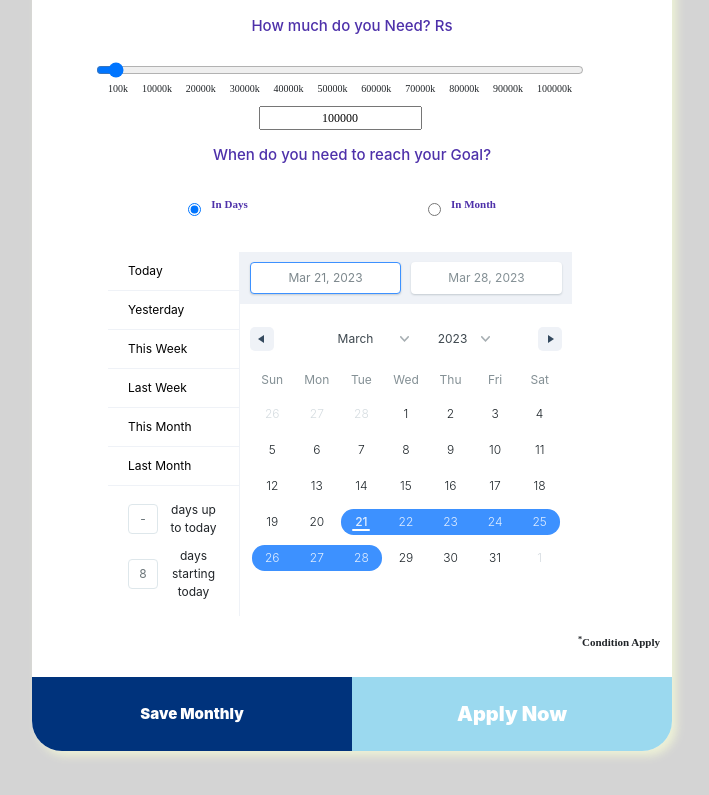
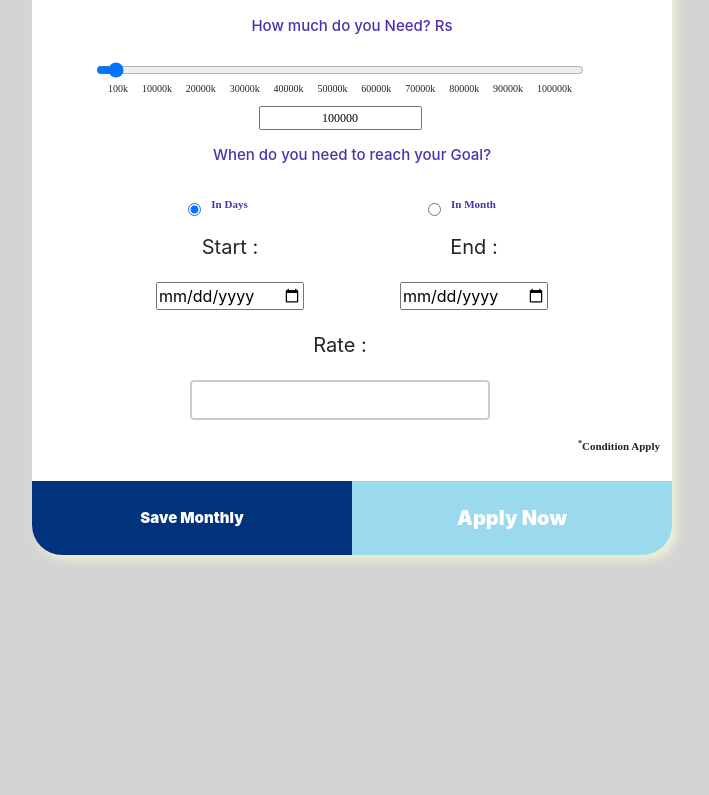
Before and after one commit to Janithchathusha22/Bnewcal, a React (Create React App) app: page / in a window 1280 px wide. Shown: the part 866-1661 px from the top of the page, without its empty margins (288-997 px from the left). After the commit the page ends 1521 px from the top, so only its background shows below. Built offline with nearby package versions, Linux system fonts and the light colour scheme.

Commit message:
DateRange

```diff
--- a/package.json
+++ b/package.json
@@ -15,6 +15,7 @@
     "dayjs": "^1.11.7",
     "react": "^17.0.2",
     "react-date-range": "^1.4.0",
+    "react-day-picker": "^8.7.0",
     "react-dom": "^17.0.2",
     "react-scripts": "5.0.1",
     "rsuite": "^5.28.3",
--- a/public/index.html
+++ b/public/index.html
@@ -31,6 +31,8 @@
   <!-- MUI -->
   <link rel="stylesheet" href="https://fonts.googleapis.com/css?family=Roboto:300,400,500,700&display=swap" />
   <title>React App</title>
+
+
 </head>
 
 <body>
@@ -57,6 +59,9 @@
       });
     }
   </script> -->
+  <script>
+
+  </script>
 </body>
 
 </html>
--- a/src/AddNumber.js
+++ b/src/AddNumber.js
@@ -11,9 +11,8 @@ import five from "./assets/5.png";
 import six from "./assets/6.png";
 import seven from "./assets/7.png";
 
-import 'react-date-range/dist/styles.css'; // main style file
-import 'react-date-range/dist/theme/default.css'; // theme css file
-import { DateRangePicker, DefinedRange } from 'react-date-range';
+// theme css file
+
 import {
   addDays,
   endOfDay,
@@ -26,8 +25,11 @@ import {
   isSameDay,
   differenceInCalendarDays,
 } from 'date-fns';
+
+
 function AddNumbers() {
-
+  const [start, startRef] = useState();
+  const [end, endRef] = useState();
   const [fv, setFv] = useState(100000);
   const [rate, setRate] = useState("");
   const [time, setTime] = useState("");
@@ -57,7 +59,7 @@ function AddNumbers() {
       setmonthpick("inline")
     }
   }
-
+  const datarenge = "";
   const handleFVChange = (event) => {
     setFv(event.target.value);
     // setFvs(fv);
@@ -114,7 +116,10 @@ function AddNumbers() {
     console.log(onoffswitch);
     // console.log("helofuv");
   };
-
+  function claculateDate() {
+    console.log(start);
+    console.log(end);
+  }
 
   useEffect(() => {
     return () => {
@@ -297,19 +302,35 @@ function AddNumbers() {
             </div>
           </div>
 
-          <div className="row" style={{
-            display: datepick
-          }}>
-            <DateRangePicker
-              onChange={(item) => setState([item.selection])}
-              showSelectionPreview={true}
-              moveRangeOnFirstSelection={true}
-              months={1}
-              ranges={state}
-              direction="vertical"
-            />
+          <div className="" id="rowcolm"
+            style={{
+              display: datepick
+            }}>
 
-            {/* <input type="text" name="" id="" value={state} className="inputfeild_range" /> */}
+
+            <div className="col" >
+              <label htmlFor="">Start :</label>
+              <input type="date" value={start} />
+
+            </div>
+            <div className="col">
+              <label htmlFor="">End :</label>
+              <input type="date" value={end} />
+            </div>
+
+          </div>
+          <div className="" id="rowcolm"
+            style={{
+              display: datepick
+            }}>
+
+
+            <div className="col" >
+              {/* <button onClick={() => { claculateDate }}> Calculate</button> */}
+            </div>
+            <div className="col">
+
+            </div>
 
           </div>
 
@@ -346,7 +367,7 @@ function AddNumbers() {
               <option value="100" label="60"></option>
             </datalist>
             <p id="valueDisplay">
-               <input type="text" name="" id="" value={time} className="inputfeild_range"/>
+              <input type="text" name="" id="" value={time} className="inputfeild_range" />
             </p>
             <h5>What interest type do you prefer to apply?</h5>
             <div className="row">
@@ -415,8 +436,19 @@ function AddNumbers() {
               </div>
             </div>
           </div>
+          <div className="row">
+            <div className="col"><label htmlFor=""> Rate : </label>
+              <input
+                type="number"
+                min={0}
+                max={100}
 
+              /></div>
+
+
+          </div>
         </div>
+
         <div className="row" id="flexendcol">
           <h6>
             <sup>*</sup>Condition Apply
--- a/src/App.css
+++ b/src/App.css
@@ -199,7 +199,7 @@ body {
   align-items: center;
   justify-content: center;
   background-color: #39b5e0;
-padding-top: 25px;
+  padding-top: 25px;
   padding-bottom: 25px;
   border-radius: 0px 0px 30px 0px;
   opacity: 0.5;
@@ -466,7 +466,12 @@ padding-top: 25px;
   color: #00337c;
 }
 
-
+#rowcolm {
+  display: flex !important;
+  flex-direction: row !important;
+  align-items: center;
+  justify-content: center;
+}
 
 .cent {
   display: flex;
@@ -727,10 +732,10 @@ padding-top: 25px;
 }
 
 .form-check {
-  display: flex ;
-  flex-direction: row ;
-  align-items: center ;
-  justify-content: center ;
+  display: flex;
+  flex-direction: row;
+  align-items: center;
+  justify-content: center;
   text-align: center;
 }
 
@@ -939,7 +944,8 @@ input[type="range"] {
 
   margin: 0;
 }
-.inputfeild_range{
+
+.inputfeild_range {
   text-align: center;
   margin-top: 10px;
 }
```
Also changed, not shown: 1 other file (tests, documents, lock files or other folders).
